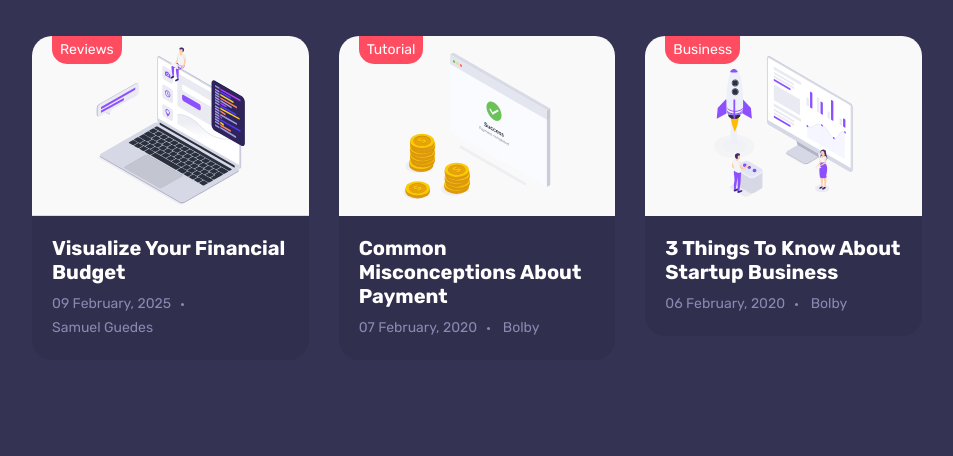
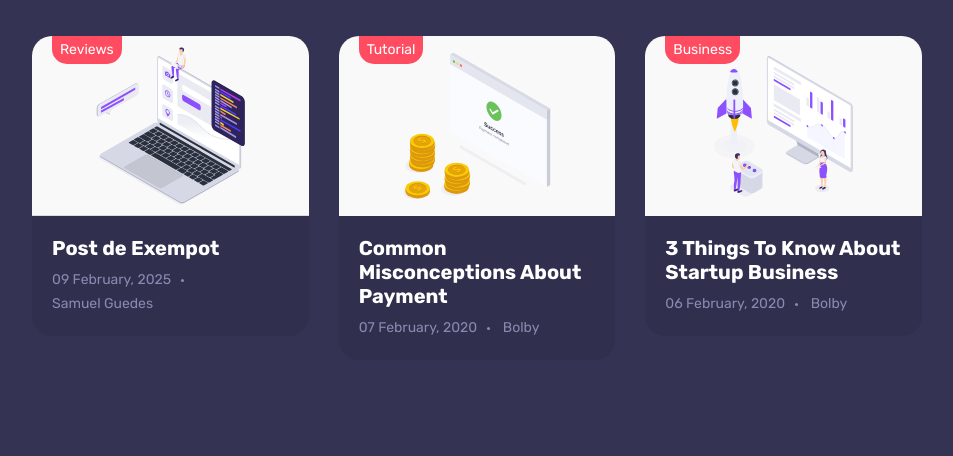
Before and after one commit to samuelguedesunb/mysiteflask, a Flask app: page / in a window 1280 px wide. Shown: the part 2433-2889 px from the top of the page, without its empty margins (308-1261 px from the left). Run offline with Flask 3, Linux system fonts and the light colour scheme; some libraries are stand-ins or nearby versions.

Commit message:
Segundo commit

```diff
--- a/templates/site.htm
+++ b/templates/site.htm
@@ -424,7 +424,7 @@
 							</a>
 						</div>
 						<div class="details">
-							<h4 class="my-0 title"><a href="{{ url_for('blog_post') }}">Visualize Your Financial Budget</a></h4>
+							<h4 class="my-0 title"><a href="{{ url_for('blog_post') }}">Post de Exempot</a></h4>
 							<ul class="list-inline meta mb-0 mt-2">
 								<li class="list-inline-item">09 February, 2025</li>
 								<li class="list-inline-item">Samuel Guedes</li>
```
